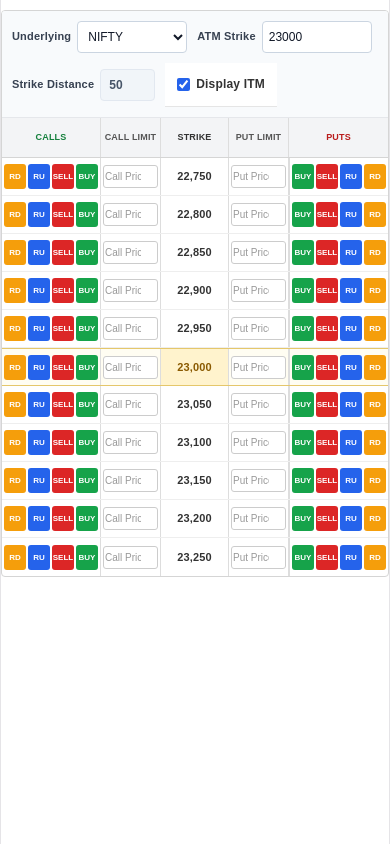
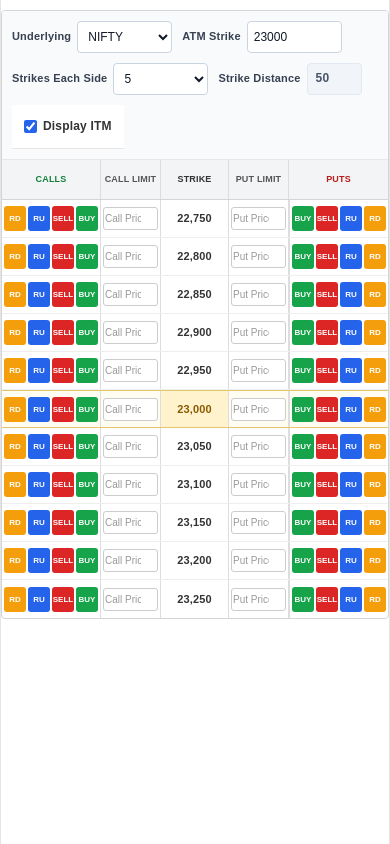
Before and after one commit to pravin-git/order-puncher, a React (Vite) app: page / in a window 390 px wide. Built offline with nearby package versions, Linux system fonts and the light colour scheme.

Commit message:
added number of strikes input

```diff
--- a/src/OptionChainMatrix.css
+++ b/src/OptionChainMatrix.css
@@ -17,7 +17,7 @@
   box-sizing: border-box;
 }
 
-/* Controls: label and input on the same line */
+/* Controls: labels and controls on one line */
 .option-chain-controls {
   display: flex;
   align-items: center;
@@ -44,7 +44,7 @@
 
 .control-group select,
 .control-group input {
-  width: 150px;
+  width: 125px;
   height: 34px;
   padding: 6px 10px;
   border: 1px solid #cbd5e1;
@@ -99,7 +99,7 @@
   accent-color: #2563eb;
 }
 
-/* Option chain header */
+/* Header */
 .option-chain-header {
   display: grid;
   grid-template-columns: minmax(0, 1fr) 100px 100px 100px minmax(0, 1fr);
@@ -138,7 +138,7 @@
   color: #b91c1c;
 }
 
-/* Strike rows */
+/* Rows */
 .option-row {
   display: grid;
   grid-template-columns: minmax(0, 1fr) 100px 100px 100px minmax(0, 1fr);
@@ -168,6 +168,12 @@
   border-bottom: 1px solid #e5c76b;
 }
 
+.atm-row .strike-price {
+  background-color: #fff3cd;
+  color: #8a5a00;
+  font-weight: 700;
+}
+
 .atm-row:hover,
 .atm-row:hover .actions,
 .atm-row:hover .limit-price-cell,
@@ -175,7 +181,7 @@
   background-color: #bfdbfe !important;
 }
 
-/* Action button groups */
+/* Action groups */
 .actions {
   display: flex;
   align-items: center;
@@ -194,7 +200,7 @@
   border-left: 1px solid #dddddd;
 }
 
-/* Limit price cells */
+/* Limit price fields */
 .limit-price-cell {
   display: flex;
   align-items: center;
@@ -243,12 +249,6 @@
   font-size: 13px;
   font-weight: 600;
   text-align: center;
-}
-
-.atm-row .strike-price {
-  background-color: #fff3cd;
-  color: #8a5a00;
-  font-weight: 700;
 }
 
 /* Action buttons */
@@ -301,7 +301,7 @@
   background-color: #f59e0b;
 }
 
-/* Validation message */
+/* Empty state */
 .empty-state {
   padding: 20px;
   text-align: center;
@@ -314,6 +314,19 @@
   .option-chain-header,
   .option-row {
     grid-template-columns: minmax(0, 1fr) 82px 82px 82px minmax(0, 1fr);
+  }
+
+  .option-chain-controls {
+    gap: 12px;
+  }
+
+  .control-group {
+    gap: 6px;
+  }
+
+  .control-group select,
+  .control-group input {
+    width: 105px;
   }
 
   .actions {
@@ -335,19 +348,6 @@
 
   .header-section {
     font-size: 10px;
-  }
-
-  .option-chain-controls {
-    gap: 12px;
-  }
-
-  .control-group {
-    gap: 6px;
-  }
-
-  .control-group select,
-  .control-group input {
-    width: 125px;
   }
 }
 
@@ -373,7 +373,7 @@
 
   .control-group select,
   .control-group input {
-    width: 110px;
+    width: 95px;
     height: 32px;
     padding: 5px 6px;
     font-size: 12px;
--- a/src/OptionChainMatrix.jsx
+++ b/src/OptionChainMatrix.jsx
@@ -14,6 +14,8 @@ const UNDERLYINGS = {
     strikeDistance: 100,
   },
 };
+
+const STRIKE_COUNT_OPTIONS = [1, 2, 3, 5, 10, 15, 20, 25, 30];
 
 const CALL_ACTIONS = [
   { label: "RD", action: "ROLL_DOWN", className: "roll-down" },
@@ -37,19 +39,19 @@ function OptionChainMatrix({
 }) {
   const [underlying, setUnderlying] = useState("NIFTY");
   const [currentATM, setCurrentATM] = useState(String(atmStrike));
+  const [selectedStrikeCount, setSelectedStrikeCount] =
+    useState(Number(strikeCount) || 5);
   const [showITM, setShowITM] = useState(true);
 
   const [limitPrices, setLimitPrices] = useState({
     CALL: {},
     PUT: {},
   });
-
-  const currentStrikeDistance =
-    strikeDistance ?? UNDERLYINGS[underlying].strikeDistance;
+const currentStrikeDistance = UNDERLYINGS[underlying].strikeDistance;
 
   const rowCount = Math.max(
     0,
-    Math.floor(Number(strikeCount) || 0)
+    Math.floor(Number(selectedStrikeCount) || 0)
   );
 
   const parsedATM = Number(currentATM);
@@ -59,13 +61,11 @@ function OptionChainMatrix({
     Number.isFinite(parsedATM) &&
     parsedATM > 0;
 
-  // Generate strikes around the selected ATM.
   const strikes = validATM
     ? Array.from(
         { length: rowCount * 2 + 1 },
         (_, index) =>
-          parsedATM +
-          (index - rowCount) * currentStrikeDistance
+          parsedATM + (index - rowCount) * currentStrikeDistance
       )
     : [];
 
@@ -73,9 +73,7 @@ function OptionChainMatrix({
     const selected = event.target.value;
 
     setUnderlying(selected);
-    setCurrentATM(
-      String(UNDERLYINGS[selected].defaultATM)
-    );
+    setCurrentATM(String(UNDERLYINGS[selected].defaultATM));
 
     setLimitPrices({
       CALL: {},
@@ -85,6 +83,10 @@ function OptionChainMatrix({
 
   const handleATMChange = (event) => {
     setCurrentATM(event.target.value);
+  };
+
+  const handleStrikeCountChange = (event) => {
+    setSelectedStrikeCount(Number(event.target.value));
   };
 
   const handleLimitPriceChange = (type, strike, value) => {
@@ -106,9 +108,7 @@ function OptionChainMatrix({
       action,
       strike,
       limitPrice:
-        price === "" || price == null
-          ? null
-          : Number(price),
+        price === "" || price == null ? null : Number(price),
     };
 
     if (typeof onAction === "function") {
@@ -118,33 +118,24 @@ function OptionChainMatrix({
 
   return (
     <div className="option-chain">
-      {/* UNDERLYING AND ATM CONTROLS */}
       <div className="option-chain-controls">
         <div className="control-group">
-          <label htmlFor="underlying">
-            Underlying
-          </label>
-
+          <label htmlFor="underlying">Underlying</label>
           <select
             id="underlying"
             value={underlying}
             onChange={handleUnderlyingChange}
           >
-            {Object.entries(UNDERLYINGS).map(
-              ([key, config]) => (
-                <option key={key} value={key}>
-                  {config.label}
-                </option>
-              )
-            )}
+            {Object.entries(UNDERLYINGS).map(([key, config]) => (
+              <option key={key} value={key}>
+                {config.label}
+              </option>
+            ))}
           </select>
         </div>
 
         <div className="control-group">
-          <label htmlFor="atm-strike">
-            ATM Strike
-          </label>
-
+          <label htmlFor="atm-strike">ATM Strike</label>
           <input
             id="atm-strike"
             type="number"
@@ -157,8 +148,22 @@ function OptionChainMatrix({
         </div>
 
         <div className="control-group">
+          <label htmlFor="strike-count">Strikes Each Side</label>
+          <select
+            id="strike-count"
+            value={selectedStrikeCount}
+            onChange={handleStrikeCountChange}
+          >
+            {STRIKE_COUNT_OPTIONS.map((count) => (
+              <option key={count} value={count}>
+                {count}
+              </option>
+            ))}
+          </select>
+        </div>
+
+        <div className="control-group">
           <label>Strike Distance</label>
-
           <div className="strike-distance-display">
             {currentStrikeDistance}
           </div>
@@ -169,39 +174,21 @@ function OptionChainMatrix({
             <input
               type="checkbox"
               checked={showITM}
-              onChange={(event) =>
-                setShowITM(event.target.checked)
-              }
+              onChange={(event) => setShowITM(event.target.checked)}
             />
             Display ITM
           </label>
         </div>
       </div>
 
-      {/* TABLE HEADER */}
       <div className="option-chain-header">
-        <div className="header-section calls-header">
-          CALLS
-        </div>
-
-        <div className="header-section limit-header">
-          CALL LIMIT
-        </div>
-
-        <div className="header-section strike-header">
-          STRIKE
-        </div>
-
-        <div className="header-section limit-header">
-          PUT LIMIT
-        </div>
-
-        <div className="header-section puts-header">
-          PUTS
-        </div>
+        <div className="header-section calls-header">CALLS</div>
+        <div className="header-section limit-header">CALL LIMIT</div>
+        <div className="header-section strike-header">STRIKE</div>
+        <div className="header-section limit-header">PUT LIMIT</div>
+        <div className="header-section puts-header">PUTS</div>
       </div>
 
-      {/* OPTION ROWS */}
       <div className="option-chain-body">
         {strikes.map((strike) => {
           const isATM = strike === parsedATM;
@@ -214,11 +201,8 @@ function OptionChainMatrix({
           return (
             <div
               key={strike}
-              className={`option-row ${
-                isATM ? "atm-row" : ""
-              }`}
+              className={`option-row ${isATM ? "atm-row" : ""}`}
             >
-              {/* CALL ACTIONS: RD RU SELL BUY */}
               <div className="actions call-actions">
                 {showCallSide &&
                   CALL_ACTIONS.map((item) => (
@@ -228,11 +212,7 @@ function OptionChainMatrix({
                       className={`action-button ${item.className}`}
                       title={`CALL ${item.action} ${strike}`}
                       onClick={() =>
-                        handleAction(
-                          "CALL",
-                          item.action,
-                          strike
-                        )
+                        handleAction("CALL", item.action, strike)
                       }
                     >
                       {item.label}
@@ -240,7 +220,6 @@ function OptionChainMatrix({
                   ))}
               </div>
 
-              {/* CALL LIMIT PRICE */}
               <div className="limit-price-cell">
                 {showCallSide && (
                   <input
@@ -261,12 +240,10 @@ function OptionChainMatrix({
                 )}
               </div>
 
-              {/* STRIKE PRICE */}
               <div className="strike-price">
                 {strike.toLocaleString("en-IN")}
               </div>
 
-              {/* PUT LIMIT PRICE */}
               <div className="limit-price-cell">
                 {showPutSide && (
                   <input
@@ -287,7 +264,6 @@ function OptionChainMatrix({
                 )}
               </div>
 
-              {/* PUT ACTIONS: BUY SELL RU RD */}
               <div className="actions put-actions">
                 {showPutSide &&
                   PUT_ACTIONS.map((item) => (
@@ -297,11 +273,7 @@ function OptionChainMatrix({
                       className={`action-button ${item.className}`}
                       title={`PUT ${item.action} ${strike}`}
                       onClick={() =>
-                        handleAction(
-                          "PUT",
-                          item.action,
-                          strike
-                        )
+                        handleAction("PUT", item.action, strike)
                       }
                     >
                       {item.label}
```
